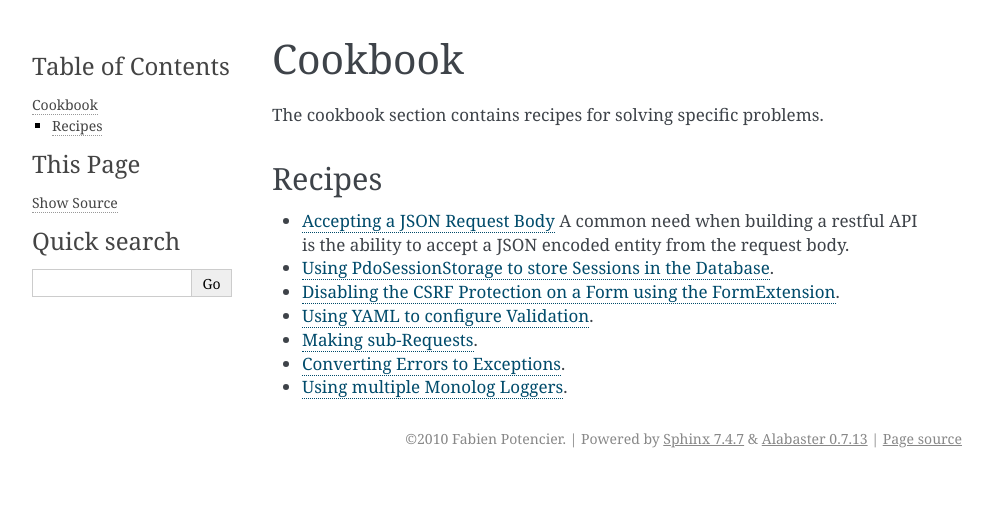
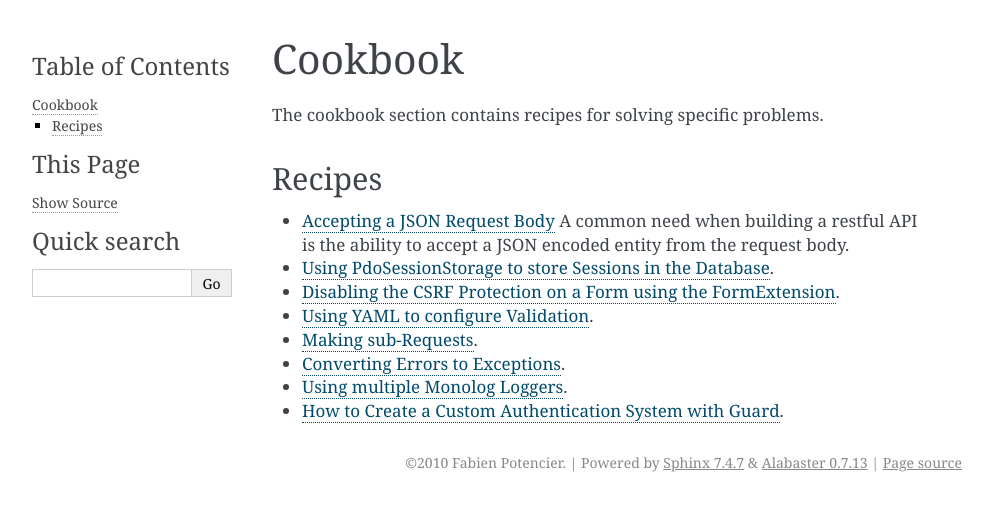
Before and after one commit to silexphp/Silex, a Sphinx documentation site: the page built from doc/cookbook/index.rst, in a window 1280 px wide. Shown: the top 511 px of the page, without its empty margins (148-1141 px from the left). Built offline with Sphinx 7.4.7, drawn with Linux system fonts in a browser that asks for light colours; pages that are not in the unit, such as notebooks, are missing from menus.

Commit message:
fixed missing docs

```diff
--- a/doc/cookbook/index.rst
+++ b/doc/cookbook/index.rst
@@ -36,3 +36,5 @@ Recipes
 * :doc:`Converting Errors to Exceptions <error_handler>`.
 
 * :doc:`Using multiple Monolog Loggers <multiple_loggers>`.
+
+* :doc:`How to Create a Custom Authentication System with Guard <guard_authentication>`.
```
